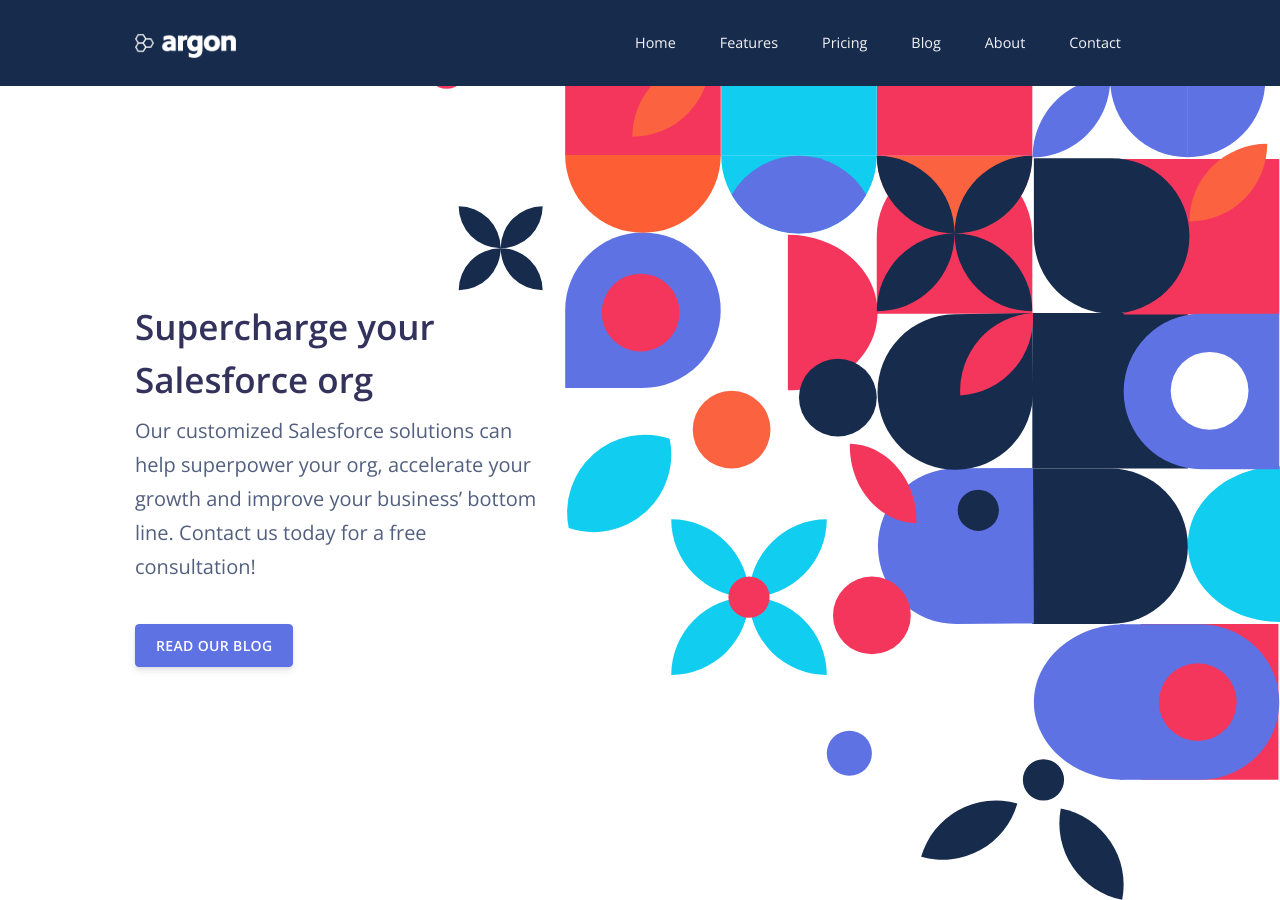
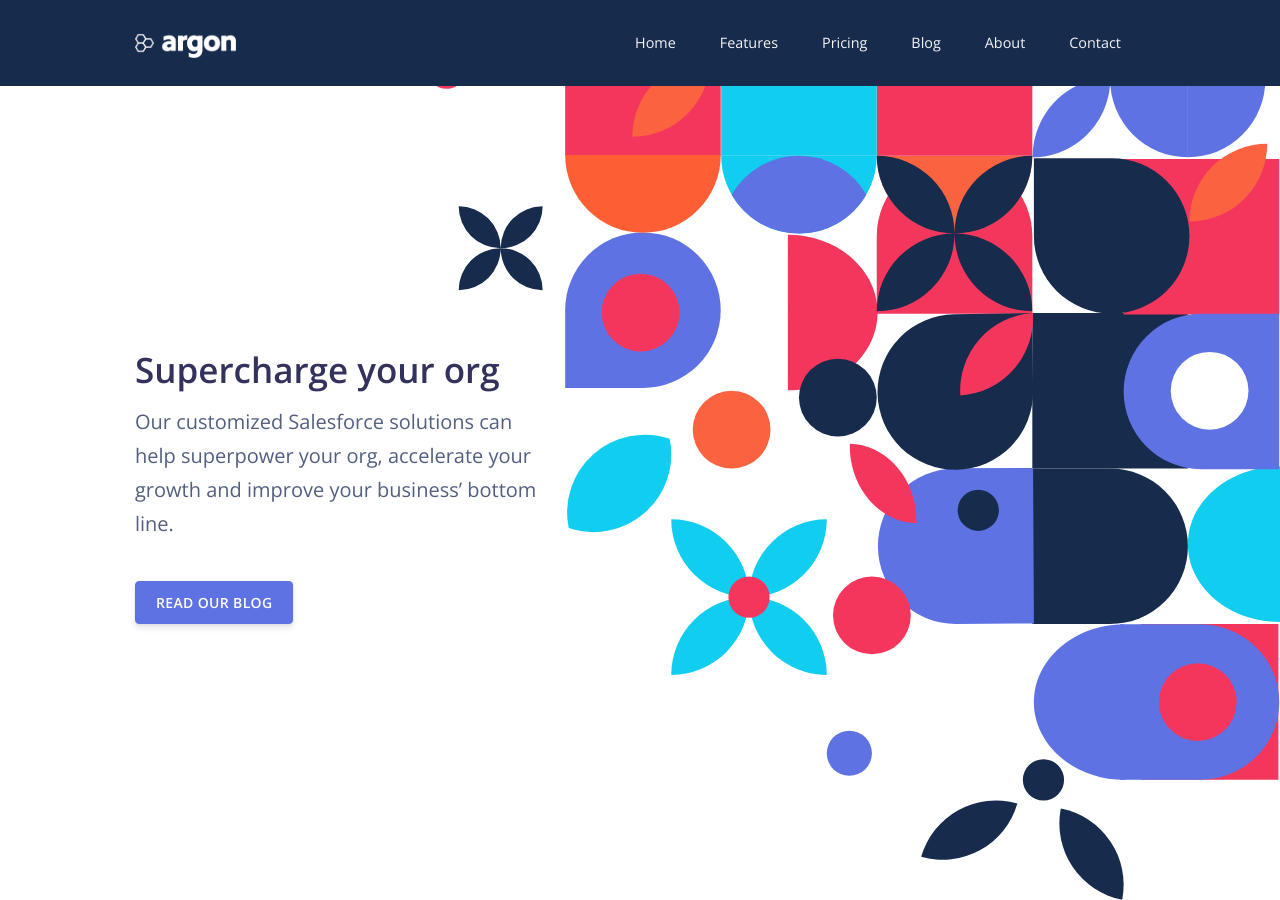
Before and after one commit to adepew/OVC, a Jekyll site: the page built from index.html, in a window 1280 px wide and 900 px high. Built offline with Jekyll 4.4.1, drawn with Linux system fonts in a browser that asks for light colours; nearby versions of some CDN libraries.

Commit message:
Update home-sample.html

```diff
--- a/_includes/home-sample.html
+++ b/_includes/home-sample.html
@@ -4,8 +4,8 @@
     <div class="container">
       <div class="row">
         <div class="col-lg-5 col-md-7 mr-auto text-left d-flex justify-content-center flex-column">
-          <h3 class="display-3">Supercharge your Salesforce org</h3>
-          <p class="lead mt-0">Our customized Salesforce solutions can help superpower your org, accelerate your growth and improve your business’ bottom line. Contact us today for a free consultation!</p>
+          <h3 class="display-3">Supercharge your org</h3>
+          <p class="lead mt-0">Our customized Salesforce solutions can help superpower your org, accelerate your growth and improve your business’ bottom line.</p>
           <br>
           <div class="buttons">
             <a href="/blog" class="btn btn-primary">
```
